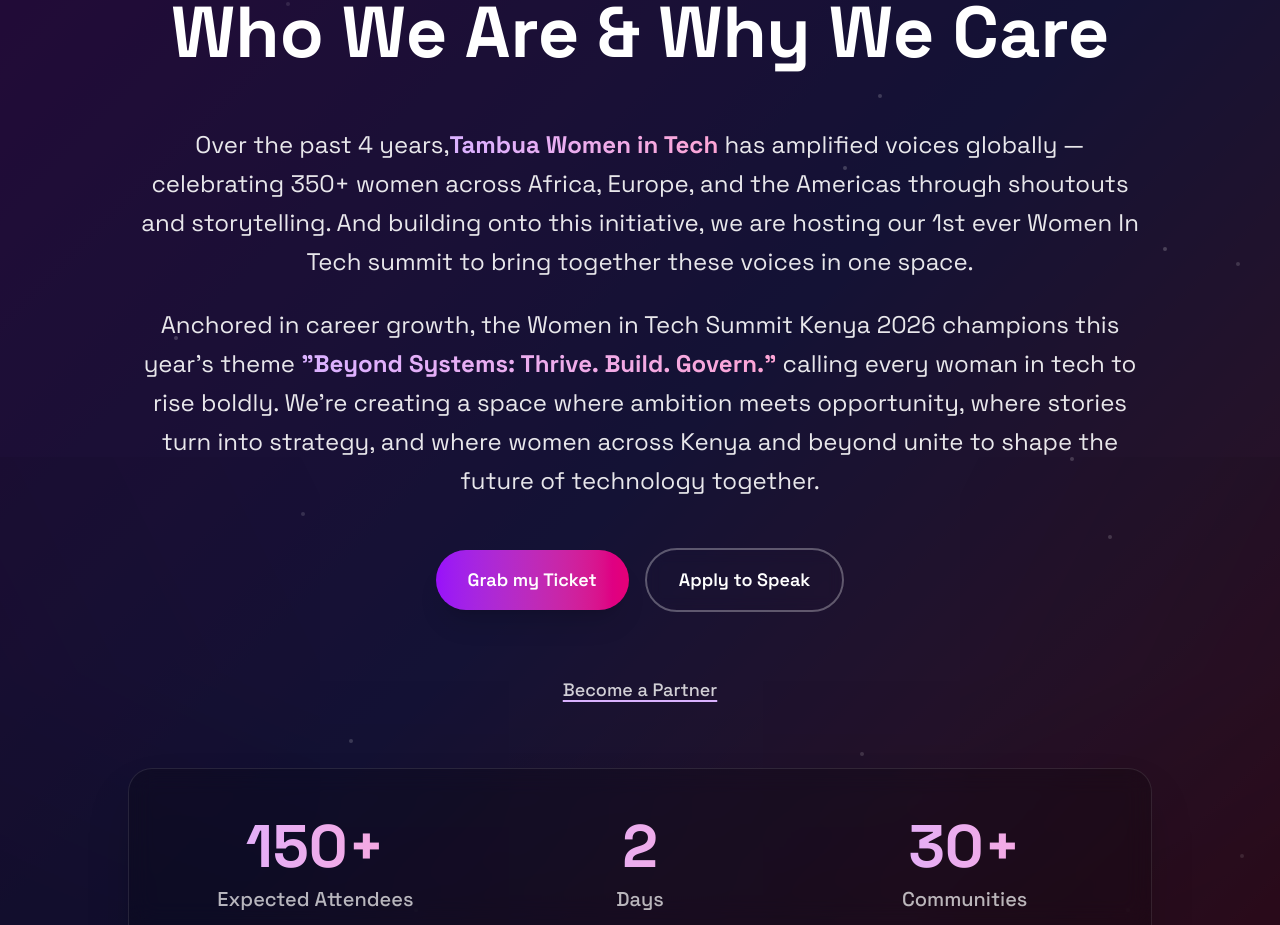
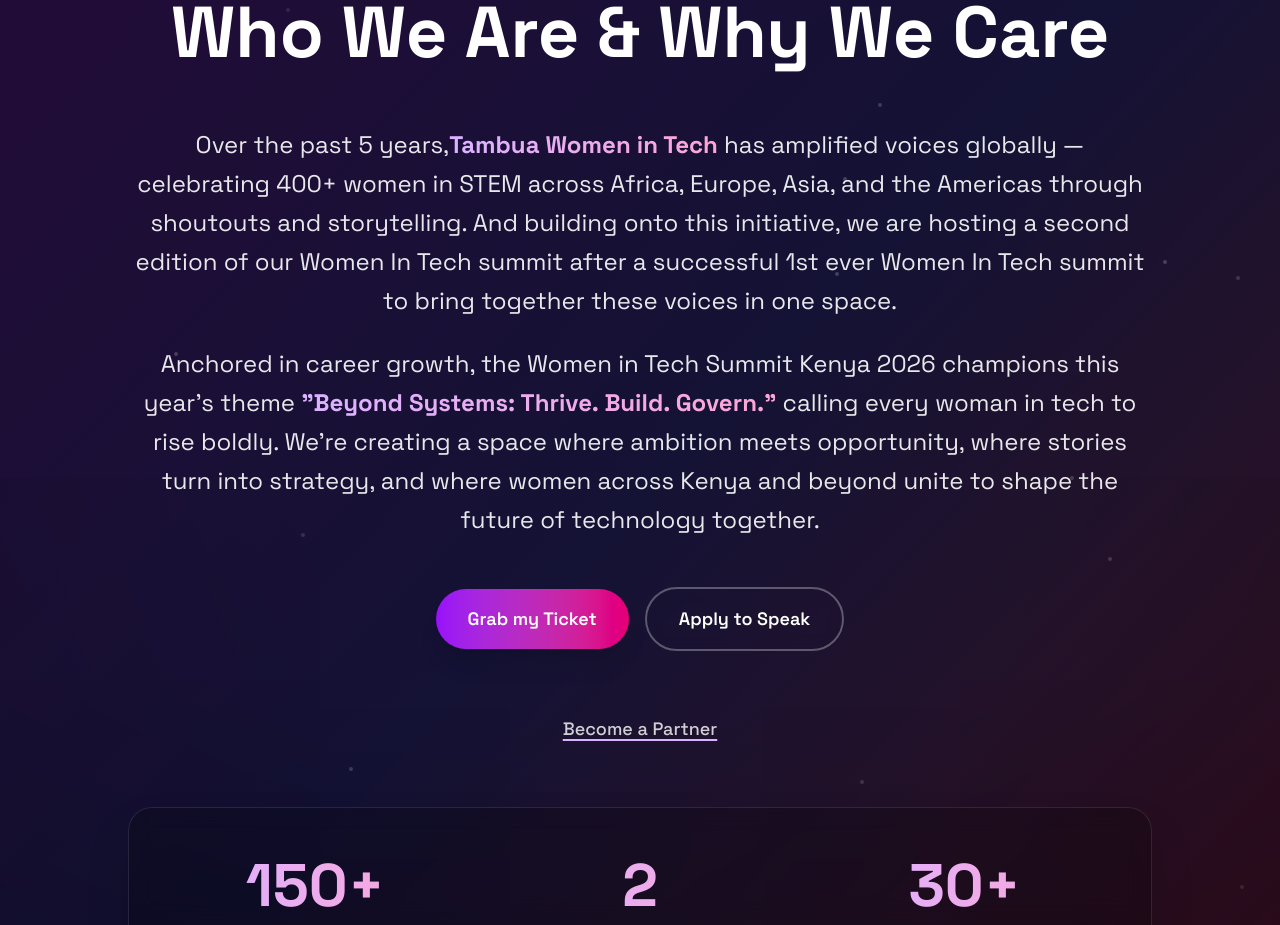
Before and after one commit to Tambua-WomenInTech-Blog/witsummitwebsite, a Next.js app: page / in a window 1280 px wide. Shown: the part 3175-4100 px from the top of the page. Built offline with nearby package versions, Linux system fonts and the light colour scheme.

Commit message:
chore adjust copy

```diff
--- a/src/app/sections/about-us.tsx
+++ b/src/app/sections/about-us.tsx
@@ -110,15 +110,15 @@
 
           <div className="max-w-5xl mx-auto space-y-6">
             <p className="text-xl md:text-2xl text-white/90 leading-relaxed">
-              Over the past 4 years,
+              Over the past 5 years,
               <strong className="text-transparent bg-clip-text bg-gradient-to-r from-purple-300 to-pink-300">
                 Tambua Women in Tech
               </strong>{" "}
-              has amplified voices globally — celebrating 350+ women across
-              Africa, Europe, and the Americas through shoutouts and
-              storytelling. And building onto this initiative, we are hosting
-              our 1st ever Women In Tech summit to bring together these voices
-              in one space.
+              has amplified voices globally — celebrating 400+ women in STEM across
+              Africa, Europe, Asia, and the Americas through shoutouts and
+              storytelling. And building onto this initiative, we are hosting a second edition of
+              our Women In Tech summit after a successful 1st ever Women In Tech summit to
+              bring together these voices in one space.
             </p>
 
             <p className="text-xl md:text-2xl text-white/90 leading-relaxed">
```
